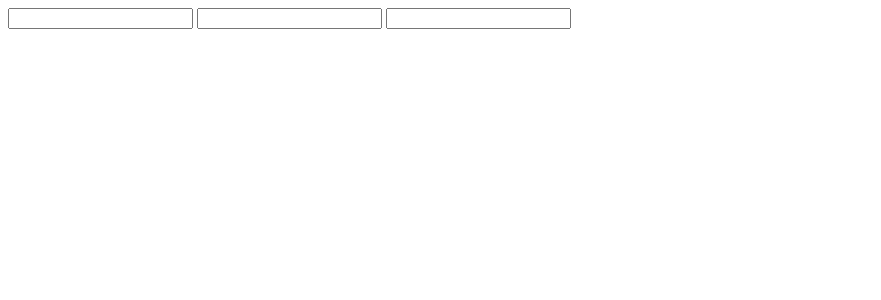
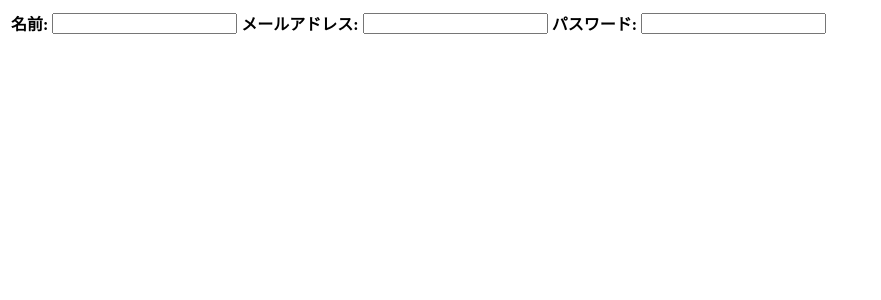
Before and after one commit to takayukioda/profile-me, a PHP site: page /signup.php in a window 1280 px wide. Shown: the top 300 px of the page, without its empty margins (0-881 px from the left). Run offline with PHP 8.4, Linux system fonts and the light colour scheme.

Commit message:
update signup page

```diff
--- a/signup.php
+++ b/signup.php
@@ -6,10 +6,12 @@
 	<title>ProfileMe::Signup</title>
 </head>
 <body>
-	<form method="post" action="user-create">
-		<input name="username" type="text"/>
-		<input name="mail" type="text"/>
-		<input name="username" type="text"/>
+	<form method="post" action="user-create.php">
+		<table>
+		<tr>
+		<th>名前:</th><td><input name="username" type="text"/></td>
+		<th>メールアドレス:</th><td><input name="mail" type="text"/></td>
+		<th>パスワード:</th><td><input name="passwd" type="password"/></td>
 	</form>
 </body>
 </html>
--- /dev/null
+++ b/user-create.php
@@ -0,0 +1,3 @@
+<?php
+require_once 'bootstrap.php';
+require_once 'models/users.php';
```
